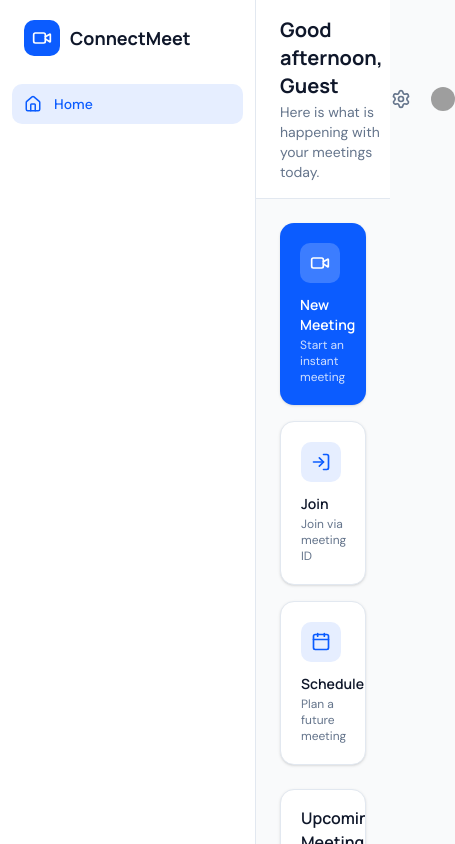
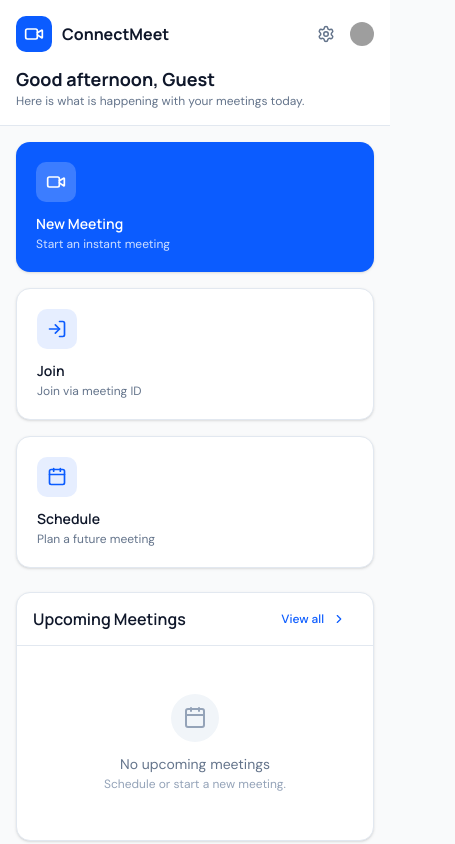
Before and after one commit to CodeMate-AI/Connect-Meet-Community, a Next.js app: page / in a window 390 px wide. Shown: the top 844 px of the page, 455 px wide, since content can reach past the window. Built offline with nearby package versions, Linux system fonts and the light colour scheme; grey boxes are pictures that could not be loaded.

Commit message:
responsiveness

```diff
--- a/app/page.tsx
+++ b/app/page.tsx
@@ -55,16 +55,39 @@ export default function Home() {
 
       <main className="flex-1 flex flex-col min-w-0">
         {/* Top Bar */}
-        <header className="flex items-center justify-between px-6 py-4 bg-white border-b border-[#E2E8F0]">
+        <header className="bg-white border-b border-[#E2E8F0] px-4 py-4 md:px-6 md:py-4">
+          <div className="flex items-center justify-between gap-3 md:hidden mb-4">
+            <div className="flex items-center gap-2.5 min-w-0">
+              <div className="flex items-center justify-center w-9 h-9 rounded-lg bg-[#0B5CFF] shrink-0">
+                <Icon name="Video" className="w-5 h-5 text-white" />
+              </div>
+              <span className="font-heading text-base font-bold text-[#0F172A]">
+                ConnectMeet
+              </span>
+            </div>
+            <div className="flex items-center gap-2">
+              <button className="flex items-center justify-center w-8 h-8 rounded-full hover:bg-[#F1F5F9] transition-colors text-[#64748B]">
+                <Icon name="Settings" className="w-[18px] h-[18px]" />
+              </button>
+              <Avatar size="sm">
+                <AvatarImage src={avatarSrc} alt={displayName} />
+                <AvatarFallback>{getInitials(displayName)}</AvatarFallback>
+              </Avatar>
+            </div>
+          </div>
+
+          {/* Greeting info */}
+          <div className="flex items-center justify-between w-full">
             <div>
-            <h1 className="font-heading text-xl font-bold text-[#0F172A]">
+              <h1 className="font-heading text-lg sm:text-xl font-bold text-[#0F172A] leading-tight">
                 {greeting}, {displayName}
               </h1>
-            <p className="text-sm text-[#64748B] mt-0.5">
+              <p className="text-xs sm:text-sm text-[#64748B] mt-0.5">
                 Here is what is happening with your meetings today.
               </p>
             </div>
-          <div className="flex items-center gap-3">
+            {/* Desktop-only Avatar & Settings */}
+            <div className="hidden md:flex items-center gap-3">
               <button className="flex items-center justify-center w-9 h-9 rounded-full hover:bg-[#F1F5F9] transition-colors text-[#64748B]">
                 <Icon name="Settings" className="w-5 h-5" />
               </button>
@@ -73,10 +96,11 @@ export default function Home() {
                 <AvatarFallback>{getInitials(displayName)}</AvatarFallback>
               </Avatar>
             </div>
+          </div>
         </header>
 
         {/* Content */}
-        <div className="flex-1 px-6 py-6 space-y-6 overflow-auto">
+        <div className="flex-1 px-4 py-4 sm:px-6 sm:py-6 space-y-6 overflow-auto">
           <QuickActions />
           <MeetingList />
         </div>
--- a/components/dashboard/MeetingList.tsx
+++ b/components/dashboard/MeetingList.tsx
@@ -40,7 +40,7 @@ export default function MeetingList() {
 
   return (
     <div className="bg-white rounded-xl border border-[#E2E8F0] shadow-sm overflow-hidden">
-      <div className="flex items-center justify-between px-5 py-4 border-b border-[#E2E8F0]">
+      <div className="flex items-center justify-between px-4 py-3 md:px-5 md:py-4 border-b border-[#E2E8F0]">
         <h2 className="font-heading text-base font-semibold text-[#0F172A]">
           Upcoming Meetings
         </h2>
@@ -52,7 +52,7 @@ export default function MeetingList() {
 
       <div className="divide-y divide-[#E2E8F0]">
         {sortedMeetings.length === 0 && (
-          <div className="flex flex-col items-center justify-center py-12 text-center">
+          <div className="flex flex-col items-center justify-center py-12 text-center px-4">
             <div className="w-12 h-12 rounded-full bg-[#F1F5F9] flex items-center justify-center mb-3">
               <Icon name="Calendar" className="w-6 h-6 text-[#94A3B8]" />
             </div>
@@ -73,8 +73,9 @@ export default function MeetingList() {
           return (
             <div
               key={meeting.id}
-              className="flex items-center gap-4 px-5 py-4 hover:bg-[#F9FAFB] transition-colors"
+              className="flex flex-col sm:flex-row sm:items-center gap-3 sm:gap-4 px-4 py-4 md:px-5 hover:bg-[#F9FAFB] transition-colors"
             >
+              <div className="flex items-start sm:items-center gap-3 sm:gap-4 min-w-0 flex-1">
                 {/* Date Badge */}
                 <div className="flex flex-col items-center justify-center w-12 h-12 rounded-lg bg-[#F1F5F9] border border-[#E2E8F0] shrink-0">
                   <span className="text-[10px] font-bold text-[#64748B] leading-none uppercase tracking-wider">
@@ -87,7 +88,7 @@ export default function MeetingList() {
 
                 {/* Info */}
                 <div className="flex-1 min-w-0">
-                <div className="flex items-center gap-2">
+                  <div className="flex items-start sm:items-center gap-2 flex-wrap">
                     <h3 className="text-sm font-medium text-[#0F172A] truncate">
                       {meeting.title}
                     </h3>
@@ -102,7 +103,7 @@ export default function MeetingList() {
                       </span>
                     )}
                   </div>
-                <div className="flex items-center gap-3 mt-0.5">
+                  <div className="mt-1 flex flex-wrap items-center gap-x-3 gap-y-1">
                     <span className="text-xs text-[#64748B] flex items-center gap-1">
                       <Icon name="Clock" className="w-3 h-3" />
                       {meeting.time}
@@ -117,9 +118,10 @@ export default function MeetingList() {
                     </span>
                   </div>
                 </div>
+              </div>
 
               {/* Actions */}
-              <div className="flex items-center gap-2 shrink-0">
+              <div className="flex items-center justify-end gap-2 shrink-0 self-end sm:self-auto w-full sm:w-auto border-t border-[#E2E8F0]/30 pt-2 sm:pt-0 sm:border-0">
                 <Button
                   variant="ghost"
                   size="icon-sm"
--- a/components/dashboard/Sidebar.tsx
+++ b/components/dashboard/Sidebar.tsx
@@ -5,7 +5,7 @@ import Icon from "@/components/Icon";
 
 export default function Sidebar() {
   return (
-    <aside className="w-64 shrink-0 flex flex-col bg-white border-r border-[#E2E8F0] h-screen sticky top-0">
+    <aside className="hidden md:flex w-64 shrink-0 flex-col bg-white border-r border-[#E2E8F0] h-screen sticky top-0">
       {/* Logo */}
       <div className="flex items-center gap-2.5 px-6 py-5">
         <div className="flex items-center justify-center w-9 h-9 rounded-lg bg-[#0B5CFF]">
```
Lines whose indentation alone changed are shown as unchanged.
